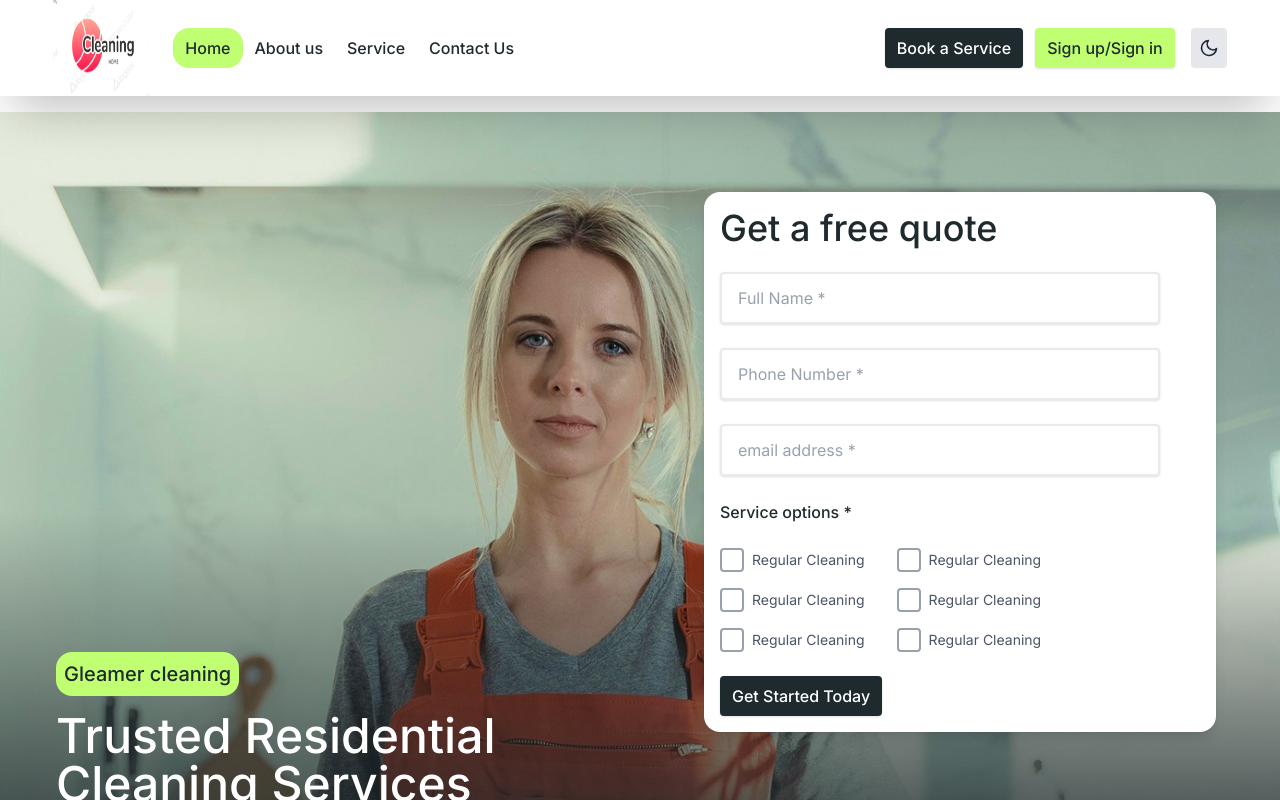
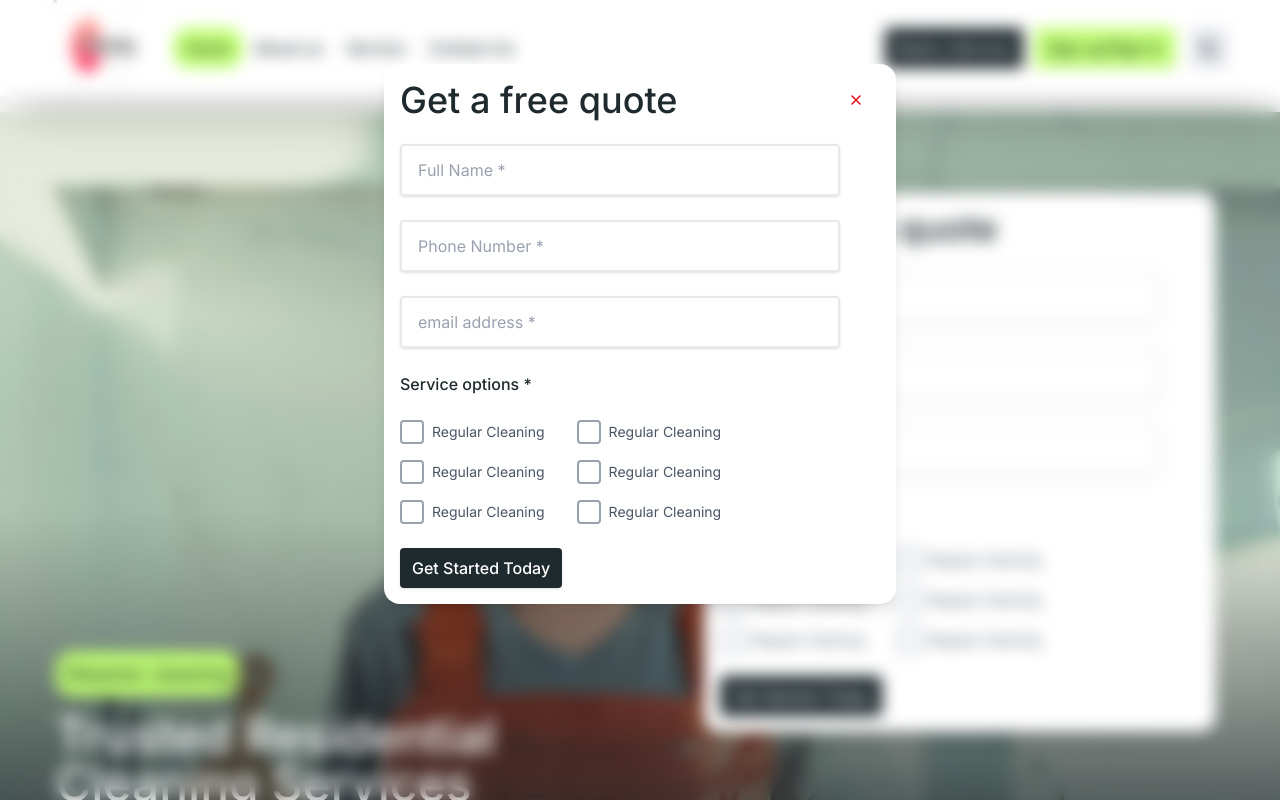
Before and after one commit to Ahmed-rbr/Cleaning_Services, a React (Vite) app: page / in a window 1280 px wide. Shown: the top 800 px of the page. Built offline with nearby package versions, Linux system fonts and the light colour scheme.

Commit message:
show form pop up

```diff
--- a/src/components/HeroForm.jsx
+++ b/src/components/HeroForm.jsx
@@ -1,15 +1,25 @@
 import React from "react";
 import Input from "./Input";
-
-const HeroForm = () => {
+import { FiX } from "react-icons/fi";
+const HeroForm = ({ show = false, close }) => {
   return (
     <form
       className="flex  w-full  md:mt-12 shadow-lg   bg-bgPrimary md:w-128 dark:bg-bgPrimaryDark  items-start rounded-2xl  gap-6 m-auto p-4  flex-col "
       action="#"
     >
-      <h1 className="text-4xl font-medium text-primary dark:text-primaryDark">
-        Get a free quote
-      </h1>
+      <div className="flex w-full justify-between items-center">
+        {" "}
+        <h1 className="text-4xl font-medium text-primary dark:text-primaryDark">
+          Get a free quote
+        </h1>
+        <FiX
+          onClick={close}
+          className={`${
+            show ? "" : "hidden"
+          } w-12 hover:cursor-pointer  text-red-600`}
+        />
+      </div>
+
       <Input
         className={"inputHero"}
         placeholder={"Full Name *"}
--- a/src/components/Navbar.jsx
+++ b/src/components/Navbar.jsx
@@ -4,8 +4,10 @@ import LinkIteme from "./LinkIteme";
 import Btn from "./Btn";
 import { useNavigate } from "react-router-dom";
 import { useEffect, useState } from "react";
+import HeroForm from "./heroForm";
 
 const Navbar = () => {
+  const [isopenModel, setOpenModel] = useState(true);
   const [isDark, setIsDark] = useState(false);
   const [isOpen, setOpen] = useState(false);
   useEffect(() => {
@@ -27,6 +29,14 @@ const Navbar = () => {
       localStorage.setItem("theme", "light");
     }
   }, [isDark]);
+
+  useEffect(() => {
+    const handleResize = () => {
+      if (window.innerWidth < 780) setOpenModel(false);
+    };
+    window.addEventListener("resize", handleResize);
+    return () => window.removeEventListener("resize", handleResize);
+  }, []);
 
   const navigate = useNavigate();
   return (
@@ -54,7 +64,11 @@ const Navbar = () => {
         {}
         <div className="flex gap-4">
           <div className="hidden lg:flex gap-3">
-            <Btn text={"Book a Service"} classes={"btnBook"} />
+            <Btn
+              navigate={() => setOpenModel(true)}
+              text={"Book a Service"}
+              classes={"btnBook"}
+            />
             <Btn
               navigate={() => navigate("/")}
               classes={"btnSign"}
@@ -113,6 +127,14 @@ const Navbar = () => {
           text={"Sign up/Sign in"}
         />
       </div>
+
+      <div
+        className={`${
+          isopenModel ? "" : "hidden"
+        }   fixed inset-0 m-auto md:w-2/5  w-full sm:w-4/5 p-4 top-0 mt-0 backdrop-blur-sm transition-opacity min-w-screen min-h-screen`}
+      >
+        <HeroForm close={() => setOpenModel(false)} show={true} />
+      </div>
     </nav>
   );
 };
```
